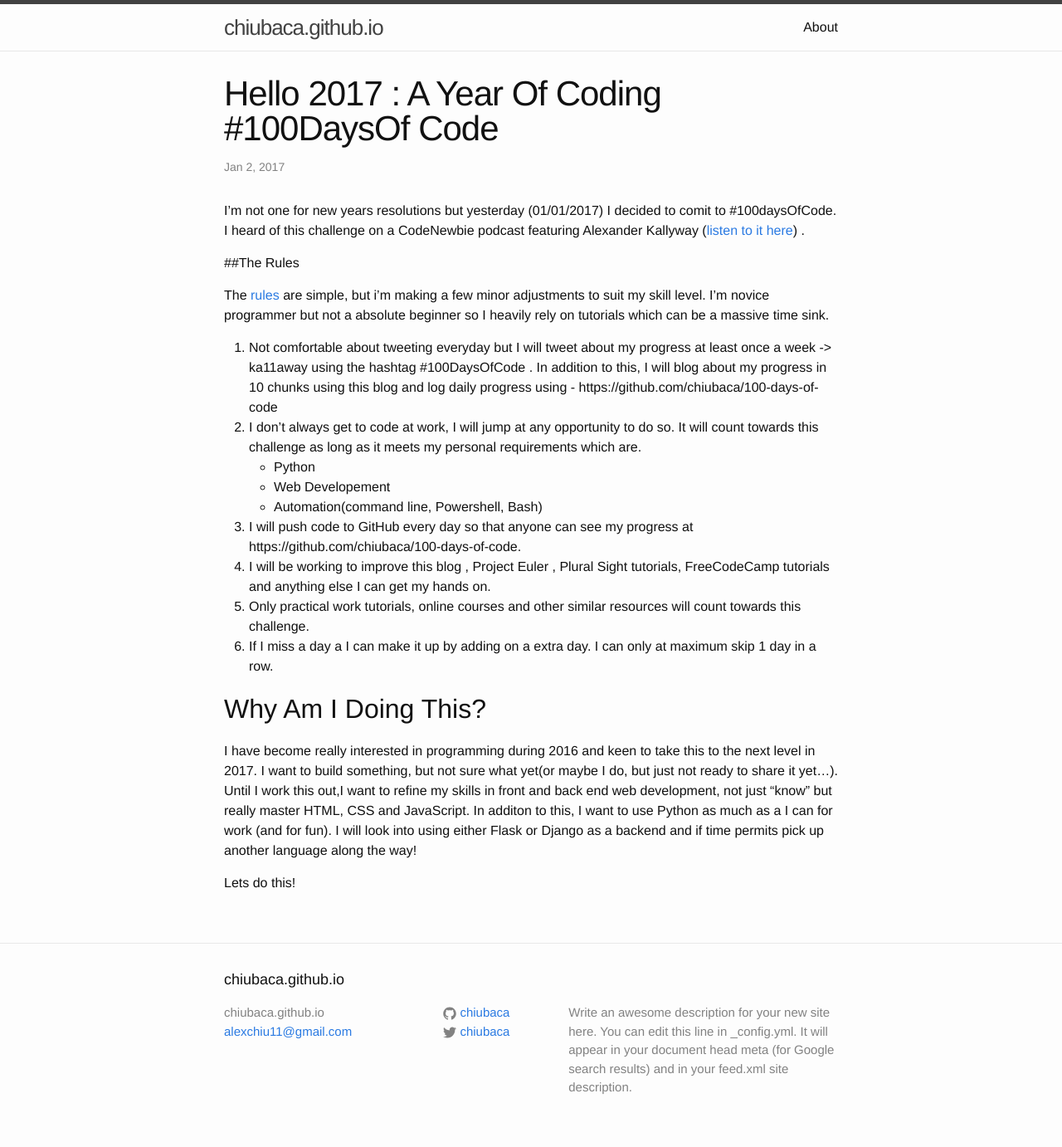
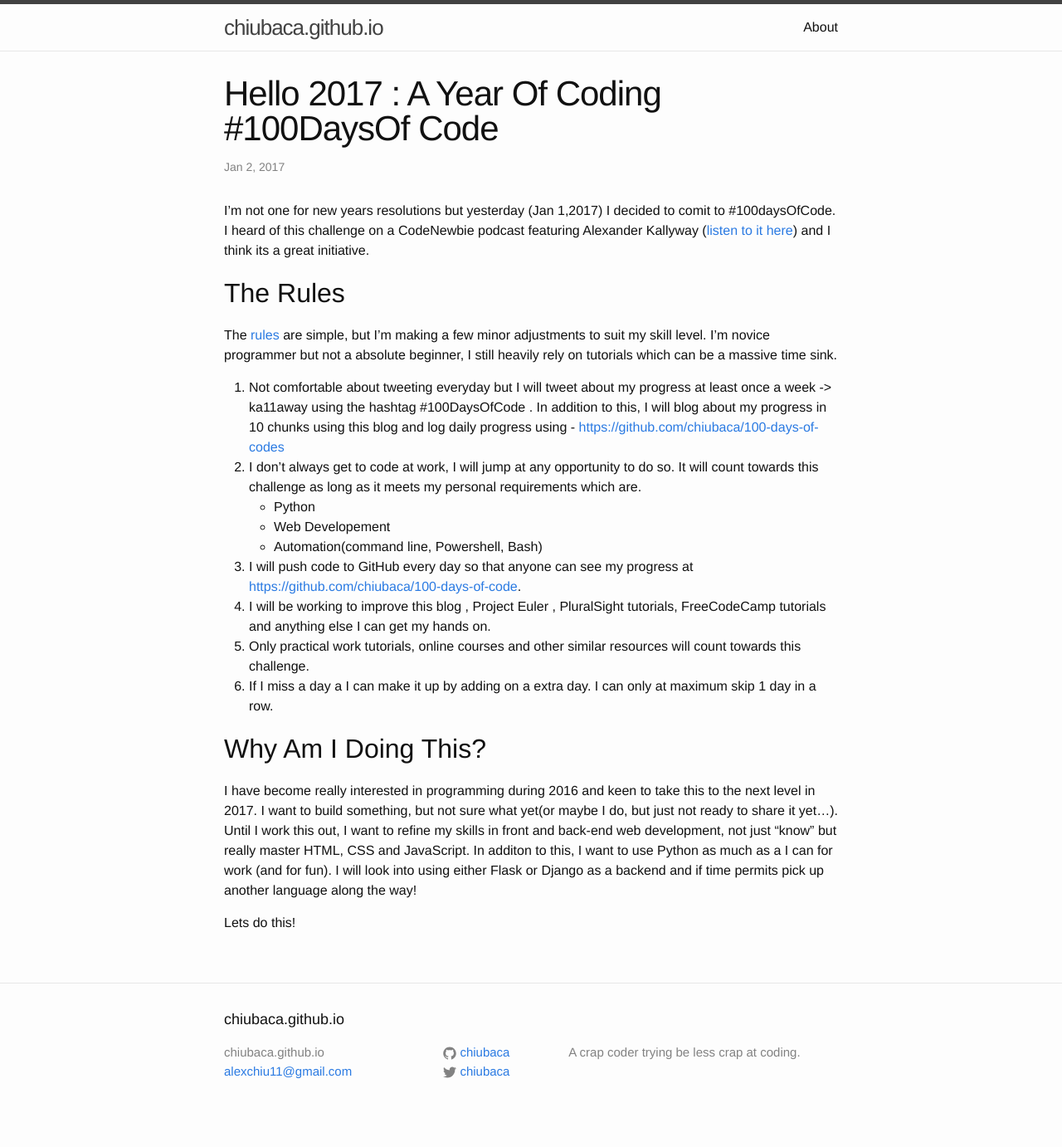
Before and after one commit to chiubaca/chiubaca.github.io, a Jekyll site: the page built from _posts/2017-01-02-year-of-code.markdown, in a window 1280 px wide. Shown: the whole page at 83% size. Built offline with Jekyll 4.4.1, drawn with Linux system fonts in a browser that asks for light colours.

Commit message:
updates to "About" and minor tweaks to blog post

```diff
--- a/_config.yml
+++ b/_config.yml
@@ -16,9 +16,7 @@
 title: chiubaca.github.io
 email: alexchiu11@gmail.com
 description: > # this means to ignore newlines until "baseurl:"
-  Write an awesome description for your new site here. You can edit this
-  line in _config.yml. It will appear in your document head meta (for
-  Google search results) and in your feed.xml site description.
+  A crap coder trying be less crap at coding.
 baseurl: ""
 url: "" # the base hostname & protocol for your site, e.g. http://example.com
 twitter_username: chiubaca
--- a/_includes/footer.html
+++ b/_includes/footer.html
@@ -37,6 +37,7 @@
       </div>
 
       <div class="footer-col footer-col-3">
+        <!-- edit the description in _config.yml file -->
         <p>{{ site.description | escape }}</p>
       </div>
     </div>
--- a/_posts/2017-01-02-year-of-code.markdown
+++ b/_posts/2017-01-02-year-of-code.markdown
@@ -5,24 +5,24 @@
 categories: code
 ---
 
-I'm not one for new years resolutions but yesterday (01/01/2017) I decided to comit to #100daysOfCode. I heard of this challenge on a CodeNewbie podcast featuring Alexander Kallyway ([listen to it here]([link text itself]: http://www.codenewbie.org/podcast/100-days-of-code)) .
+I'm not one for new years resolutions but yesterday (Jan 1,2017) I decided to comit to #100daysOfCode. I heard of this challenge on a CodeNewbie podcast featuring Alexander Kallyway ([listen to it here]([link text itself]: http://www.codenewbie.org/podcast/100-days-of-code)) and I think its a great initiative.
 
-##The Rules
+## The Rules
 
-The [rules](:https://medium.freecodecamp.com/join-the-100daysofcode-556ddb4579e4#.ktjqz9bw7) are simple, but i'm making a few minor adjustments to suit my skill level. I'm novice programmer  but not a absolute beginner so I heavily rely on tutorials which can be a massive time sink.
+The [rules](https://medium.freecodecamp.com/join-the-100daysofcode-556ddb4579e4#.ktjqz9bw7) are simple, but I'm making a few minor adjustments to suit my skill level. I'm novice programmer but not a absolute beginner, I still heavily rely on tutorials which can be a massive time sink.
 
-1. Not comfortable about tweeting everyday but I will tweet about my progress at least once a week -> ka11away using the hashtag #100DaysOfCode . In  addition to this, I will blog about my progress in 10 chunks using this blog and log daily progress using - https://github.com/chiubaca/100-days-of-code
+1. Not comfortable about tweeting everyday but I will tweet about my progress at least once a week -> ka11away using the hashtag #100DaysOfCode . In  addition to this, I will blog about my progress in 10 chunks using this blog and log daily progress using - <https://github.com/chiubaca/100-days-of-codes>
 2.  I don't always get to code at work, I will jump at any opportunity to do so. It will count towards this challenge as long as it meets my personal requirements which are.
    - Python
    - Web Developement
    - Automation(command line, Powershell, Bash)
-3. I will push code to GitHub every day so that anyone can see my progress at https://github.com/chiubaca/100-days-of-code.
-4. I will be working to improve this blog , Project Euler , Plural Sight tutorials, FreeCodeCamp tutorials and anything else I can get my hands on.
+3. I will push code to GitHub every day so that anyone can see my progress at <https://github.com/chiubaca/100-days-of-code>.
+4. I will be working to improve this blog , Project Euler , PluralSight tutorials, FreeCodeCamp tutorials and anything else I can get my hands on.
 5. Only practical work tutorials, online courses and other similar resources will count towards this challenge.
 6. If I miss a day a I can make it up by adding on a extra day. I can only at maximum skip 1 day in a row.
 
 ## Why Am I Doing This?
 
-I have become really interested in programming during 2016 and keen to take this to the next level in 2017. I want to build something, but not sure what yet(or maybe I do, but just not ready to share it yet...). Until I work this out,I want to refine my skills in front and back end web development, not just "know" but really master HTML, CSS and JavaScript. In additon to this, I want to use Python as much as a I can for work (and for fun). I will look into using either Flask or Django as a backend and if time permits pick up another language along the way!
+I have become really interested in programming during 2016 and keen to take this to the next level in 2017. I want to build something, but not sure what yet(or maybe I do, but just not ready to share it yet...). Until I work this out, I want to refine my skills in front and back-end web development, not just "know" but really master HTML, CSS and JavaScript. In additon to this, I want to use Python as much as a I can for work (and for fun). I will look into using either Flask or Django as a backend and if time permits pick up another language along the way!
 
 Lets do this!
```
Also changed, not shown: about.md (+2 -8 lines).
